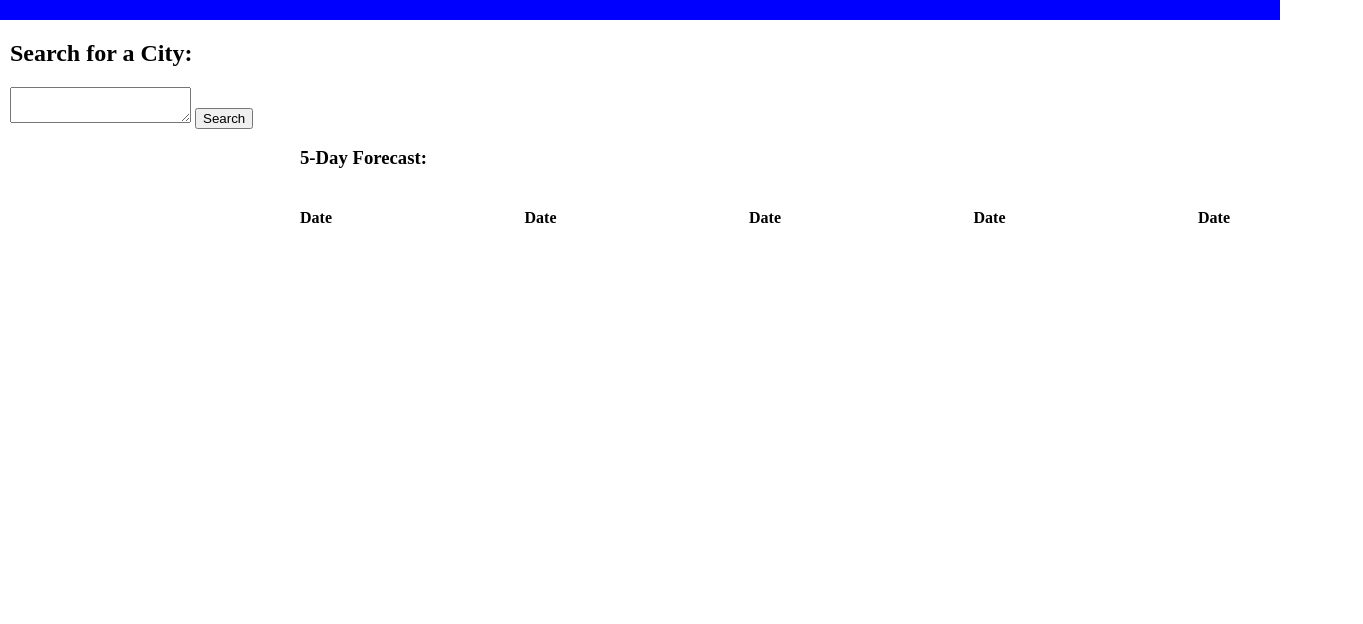
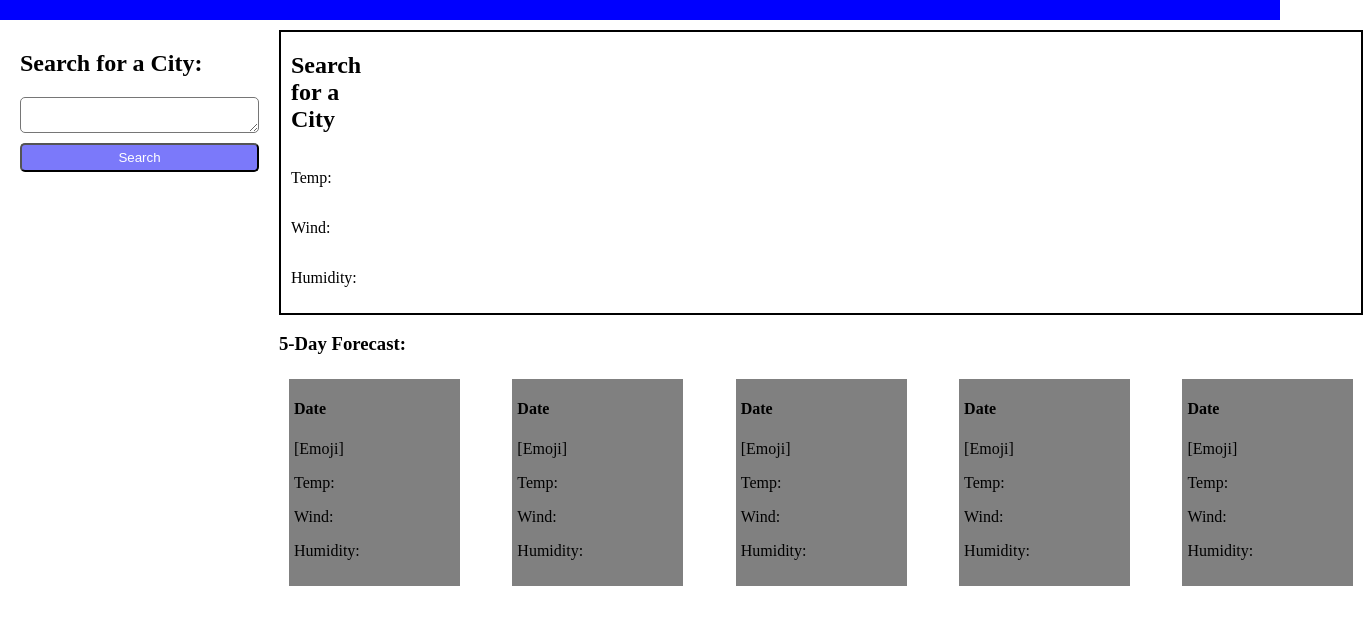
Before and after one commit to m-beke/weather-dashboard, a plain HTML site: page index.html in a window 1280 px wide. Shown: the part 62-686 px from the top of the page, 1363 px wide, since content can reach past the window. Drawn offline with Linux system fonts and the light colour scheme.

Commit message:
added css styling

```diff
--- a/assets/style.css
+++ b/assets/style.css
@@ -9,16 +9,54 @@ header {
     padding: 1px;
 }
 
-.search {
-    margin-left: 10px;
+.content {
+    display: flex;
+    flex-direction: row;
 }
 
-.display, .forecast {
-    margin-left: 300px;
+#search {
+    display: flex;
+    flex-direction: column;
+    margin: 10px;
+    padding-left:10px;
+    padding-right: 10px;
+}
+
+#search textarea {
+    padding-right: 60px;
+    margin-bottom: 10px;
+    border-radius: 5px;
+}
+
+#search button {
+  background-color: rgb(123, 121, 250);
+  color: white;
+  padding-top:5px;
+  padding-bottom: 5px;
+  border-radius: 5px;
+}
+
+#display {
+    display: flex;
+    flex-direction: column;
+    border: 2px;
+    border-style: solid;
+    margin-top: 10px;
+    padding-right: 1000px;
+    padding-left: 10px;
+    padding-bottom:10px;
 }
 
 #card {
-    margin-right:50px;
     display: flex;
     justify-content: space-between;
+    margin: 5px;
 }
+
+#day-1, #day-2, #day-3, #day-4, #day-5 {
+    margin: 5px;
+    background-color: gray;
+    padding-left: 5px;
+    padding-right:100px;
+    padding-bottom: 10px;
+}
--- a/index.html
+++ b/index.html
@@ -11,41 +11,66 @@
         <h1>Weather Dashboard</h1>
     </header>
 
-    <section class="search">
+    <section class="content">
+        <div id="search">
             <h2>Search for a City:</h2>
             <textarea></textarea>
             <button>Search</button>
-    </section>
+        </div>
 
-    <section class="history">
+        <div id="history">
 
-    </section>
+        </dv>
 
-    <section class="display">
+        <div id="display">
+            <h2>Search for a City</h2>
+            <p>Temp:</p>
+            <p>Wind:</p>
+            <p>Humidity:</p>
+        </div>
 
-    </section>
-
-    <section class="forecast">
+        <div id="forecast">
             <h3>5-Day Forecast:</h3>
             <div id="card">
                 <div id="day-1">
                     <h4>Date</h4>
+                    <p>[Emoji]</p>
+                    <p>Temp:</p>
+                    <p>Wind:</p>
+                    <p>Humidity:</p>
                 </div>
 
                 <div id="day-2">
                     <h4>Date</h4>
+                    <p>[Emoji]</p>
+                    <p>Temp:</p>
+                    <p>Wind:</p>
+                    <p>Humidity:</p>
                 </div>
 
                 <div id="day-3">
                     <h4>Date</h4>
+                    <p>[Emoji]</p>
+                    <p>Temp:</p>
+                    <p>Wind:</p>
+                    <p>Humidity:</p>
                 </div>
 
                 <div id="day-4">
                     <h4>Date</h4>
+                    <p>[Emoji]</p>
+                    <p>Temp:</p>
+                    <p>Wind:</p>
+                    <p>Humidity:</p>
                 </div>
 
                 <div id="day-5">
                     <h4>Date</h4>
+                    <p>[Emoji]</p>
+                    <p>Temp:</p>
+                    <p>Wind:</p>
+                    <p>Humidity:</p>
+                </div>
             </div>
         </div>
     </section>
```
Lines whose indentation alone changed are shown as unchanged.
